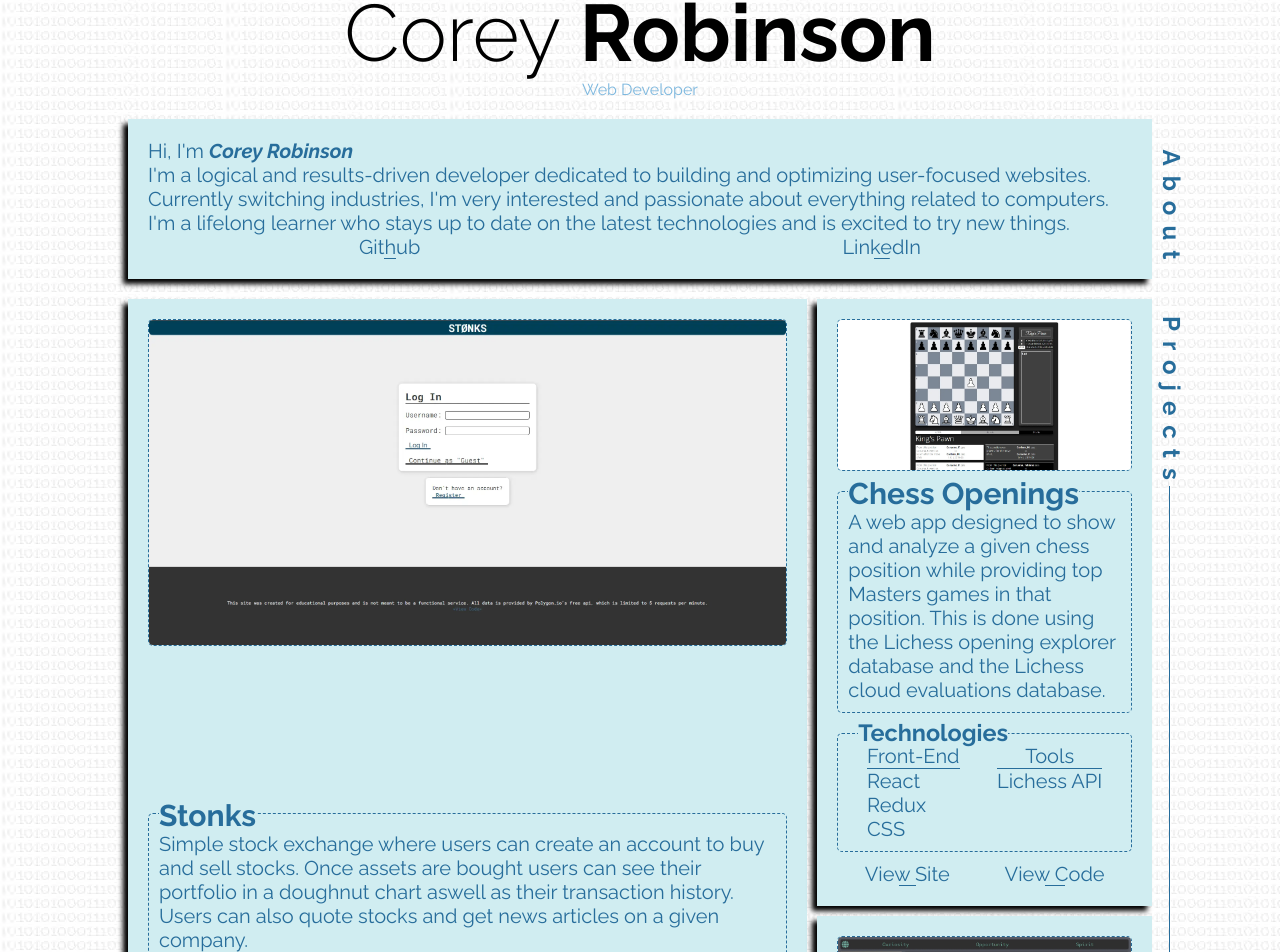
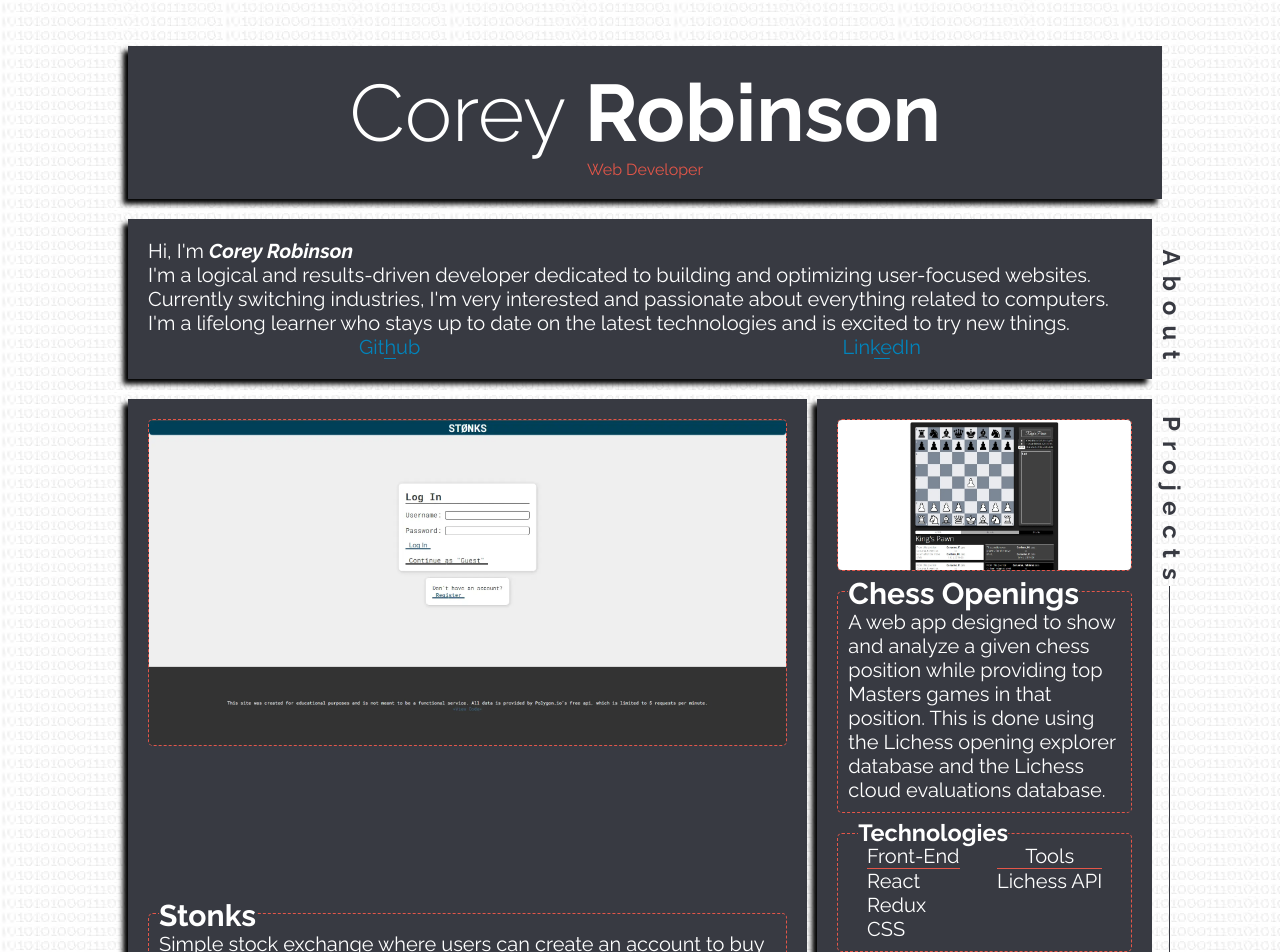
Before and after one commit to CoreyRobinsonDev/portfolio2, a React (Create React App) app: page / in a window 1280 px wide. Shown: the part 822-1774 px from the top of the page. Built offline with nearby package versions, Linux system fonts and the light colour scheme.

Commit message:
updated site style to match cli

```diff
--- a/src/app/App.css
+++ b/src/app/App.css
@@ -30,9 +30,10 @@ li {
 }
 :root {
 	--main-bg-color: white;
-  --border-color: #276D9B;
-  --bg-color: #D0EDF1;
-  --text-color: #276D9B;
+  --border-color: #e45649;
+  --bg-color: #383a42;
+  --text-color: white;
+	--link-color: #0184bc;
 	--border-radius: 5px;
 }
 
@@ -48,5 +49,5 @@ body::-webkit-scrollbar-thumb {
 
 main {
 	background-image: url("/public/pics/binaryImage.webp");
-	padding-bottom: 4rem;
+	padding: 4rem 0;
 }
--- a/src/modules/About.module.css
+++ b/src/modules/About.module.css
@@ -29,6 +29,7 @@
 .title {
   position: relative;
   bottom: -1.3rem;
+  color: var(--bg-color);
 }
 
 .link_container {
@@ -37,7 +38,7 @@
 }
 
 .link_container a {
-  color: var(--text-color);
+  color: var(--link-color);
 }
 
 @media only screen and (max-width: 1000px) {
--- a/src/modules/Contact.module.css
+++ b/src/modules/Contact.module.css
@@ -16,6 +16,7 @@
   position: relative;
   bottom: -1.3rem;
   left: -5rem;
+  color: var(--bg-color);
 }
 
 .form {
@@ -32,14 +33,15 @@
 
 .link {
   font-size: 2rem;
-  color: var(--text-color);
+  color: var(--link-color);
   margin-bottom: 1rem;
 }
 
 .form__name, .form__email, .form__message {
-  border: 1px dotted var(--border-color);
+  border: 1px dotted;
   border-radius: var(--border-radius);
   color: var(--text-color);
+  background-color: var(--bg-color);
   font-size: 2rem;
   width: 80%;
   padding: .5rem;
@@ -58,7 +60,7 @@
 
 .form__submit {
   background-color: var(--bg-color);
-  color: var(--text-color);
+  color: var(--border-color);
   border: none;
   font-size: 2rem;
   padding: .2rem .5rem 0 .5rem;
--- a/src/modules/Header.module.css
+++ b/src/modules/Header.module.css
@@ -1,16 +1,30 @@
 .container {
   text-align: center;
+  background-color: var(--bg-color);
+  margin: 2rem 9.2vw 0 10vw;
+  padding: 2rem;
+  box-shadow: -5px 5px 5px black;
 }
 
 .name {
   font-weight: 300;
   font-size: 8rem;
+  color: var(--text-color);
+  overflow: hidden;
 }
 
 .lastName {
+  overflow: hidden;
   font-weight: 800 ;
 }
 
 .title {
-  color: #7CB7DE;
+  overflow: hidden;
+  color: var(--border-color);
 }
+
+@media only screen and (max-width: 1000px) {
+  .container {
+    margin: 0;
+  }
+}
--- a/src/modules/Project.module.css
+++ b/src/modules/Project.module.css
@@ -76,7 +76,7 @@
 }
 
 .link_container a {
-  color: var(--text-color);
+  color: var(--link-color);
 }
 
 @media only screen and (max-width: 1000px) {
--- a/src/modules/Projects.module.css
+++ b/src/modules/Projects.module.css
@@ -17,12 +17,14 @@
   border-bottom: 1px solid;
   letter-spacing: 1rem;
   width: 85rem;
+  color: var(--bg-color);
 }
 
 .title {
   position: relative;
   bottom: -1.3rem;
   left: -17rem;
+  color: var(--bg-color);
 }
 
 @media only screen and (max-width: 1000px) {
--- a/src/modules/Skills.module.css
+++ b/src/modules/Skills.module.css
@@ -22,12 +22,14 @@
   border-bottom: 1px solid;
   letter-spacing: 1rem;
   width: 30rem;
+  color: var(--bg-color);
 }
 
 .title {
   position: relative;
   bottom: -1.3rem;
   left: -12rem;
+  color: var(--bg-color);
 }
 
 .skills_container {
--- a/src/util/CLI.ts
+++ b/src/util/CLI.ts
@@ -174,14 +174,14 @@ export class CLI {
 
   predictCommand(commandStr: string | undefined) {
     if (!commandStr) return "";
-    const commands = ["cd", "ls", "pwd", "help", "mkdir", "echo", "rm", "cp", "mv", "cat", "touch", "date", "intro", "clear", "clearLocal"].sort();
+    const commands = ["cat", "cd", "clear", "clearLocal", "contact", "cp", "date", "echo", "goto", "help", "intro", "ls", "mkdir", "mv", "pwd", "rm", "touch"];
 
     return commands.find(command => {
-      let isMatch = false;
+      const isMatchArr: boolean[] = [];
       for (let i = 0; i < commandStr.length; i++) {
-        isMatch = command[i] === commandStr[i];
+        isMatchArr.push(command[i] === commandStr[i]);
       }
-      return isMatch;
+      return !isMatchArr.includes(false);
     })?.slice(commandStr?.length);
   }
 
```
